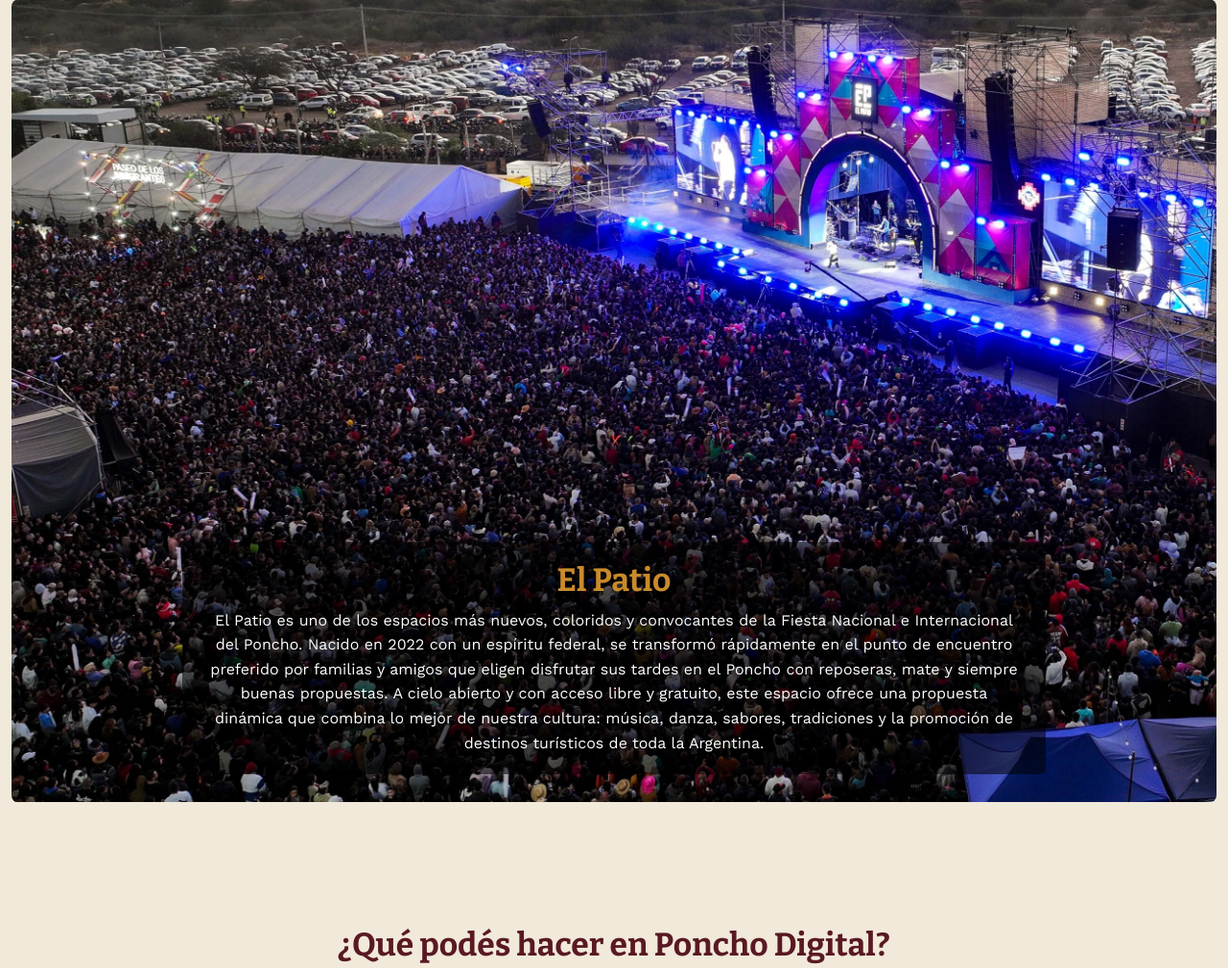
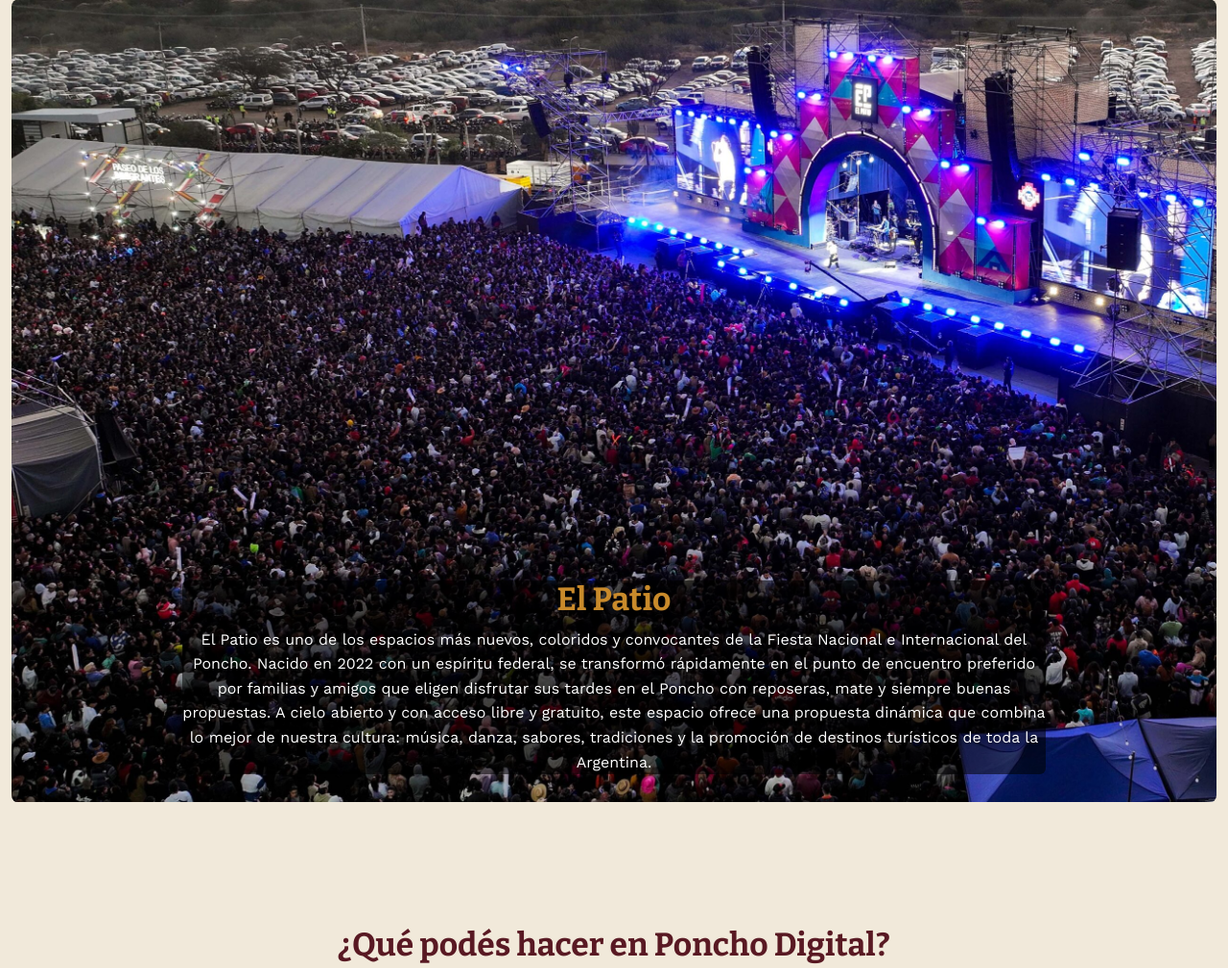
Before and after one commit to wusito/poncho-digital, a Python web app: template templates/index.html in a window 1280 px wide. Shown: the part 1186-2195 px from the top of the page at 96% size. Run offline with Jinja, Linux system fonts and the light colour scheme; the template is opened without the code that fills it, so the values that code supplies are empty.

Commit message:
cambios en el diseño responsivo para el texto del sliderbox

```diff
--- a/static/css/estilos.css
+++ b/static/css/estilos.css
@@ -64,7 +64,6 @@ iframe{
     transform: translateX(-50%);
     width: 90%;
     max-width: 900px;
-    padding: 20px 25px;
     background: rgba(0, 0, 0, 0.55);
     border-radius: 6px;
     color: #ffffff;
```
